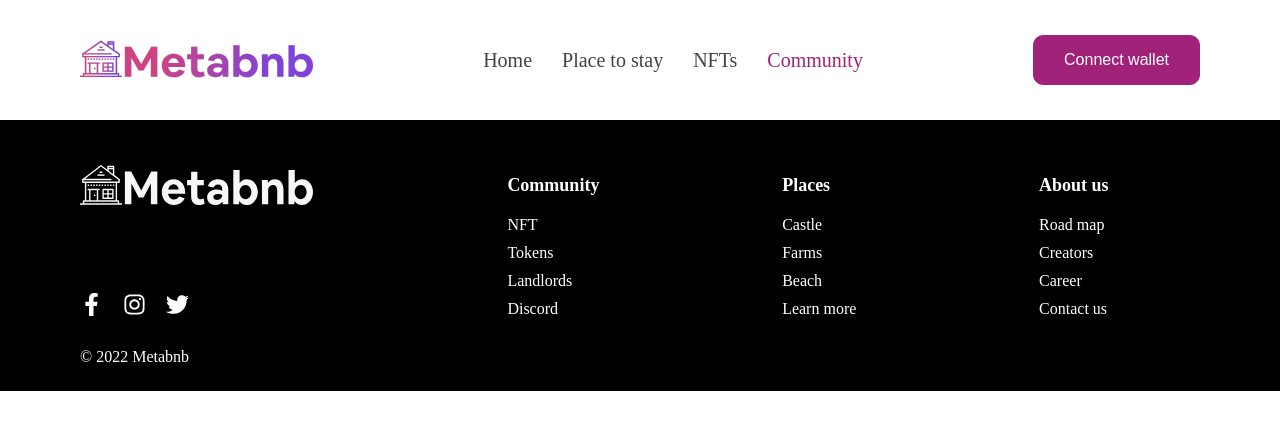
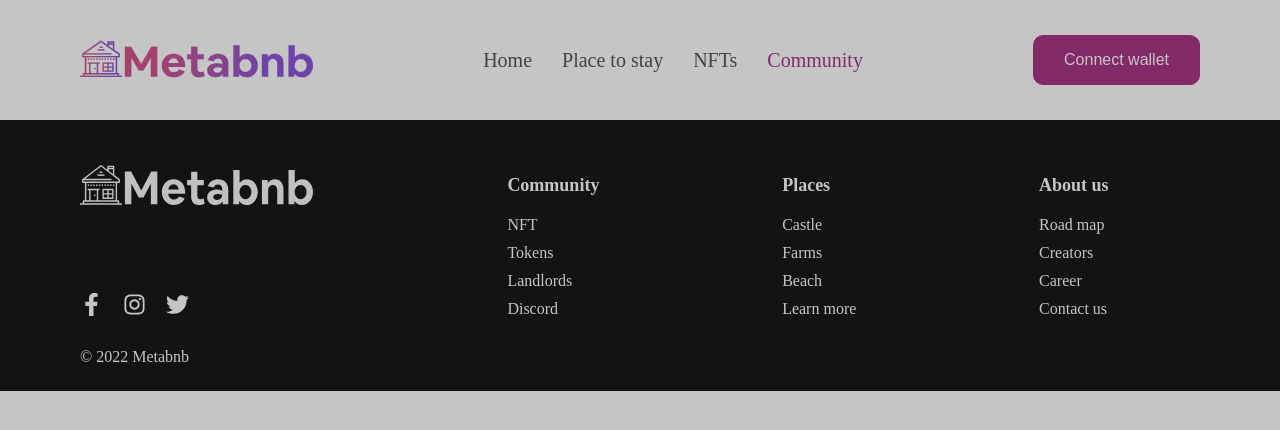
Before and after one commit to ejim11/metabnb-app, a React (Create React App) app: page /community in a window 1280 px wide. Shown: the top 430 px of the page. Built offline with nearby package versions, Linux system fonts and the light colour scheme; a web font is replaced by a local one.

Commit message:
style: additional modal styles

```diff
--- a/src/App.scss
+++ b/src/App.scss
@@ -21,6 +21,7 @@ body {
 
 img {
   max-width: 100%;
+  position: relative;
 }
 
 input {
--- a/src/components/Header/Header.js
+++ b/src/components/Header/Header.js
@@ -2,6 +2,7 @@ import classes from "./Header.module.scss";
 import logoColored from "../../assets/logo-coloured.svg";
 import { NavLink } from "react-router-dom";
 import Button from "../UI/Button/Button";
+import Modal from "../UI/Modal/Modal";
 
 const links = [
   {
@@ -37,6 +38,7 @@ const Header = () => {
   ));
 
   return (
+    <>
       <header>
         <div className={classes.logo}>
           <img src={logoColored} alt="logo" />
@@ -46,6 +48,8 @@ const Header = () => {
         </nav>
         <Button className={classes["connect-btn"]}>Connect wallet</Button>
       </header>
+      <Modal></Modal>
+    </>
   );
 };
 
--- a/src/components/UI/Modal/Modal.module.scss
+++ b/src/components/UI/Modal/Modal.module.scss
@@ -3,4 +3,6 @@
     width: 100%;
     height: 100vh;
     background-color: #4040404D;
+    top: 0;
+    z-index: 5;
 }
```
Lines whose indentation alone changed are shown as unchanged.
